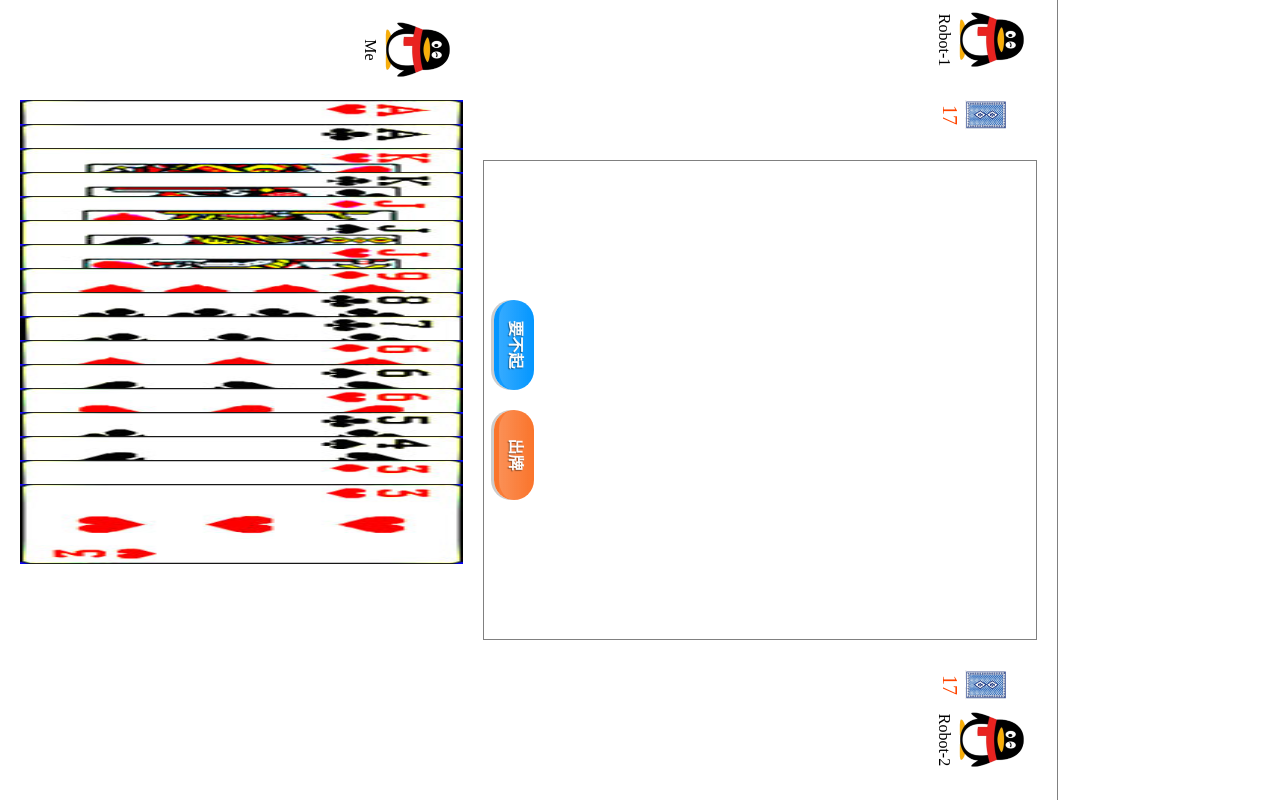
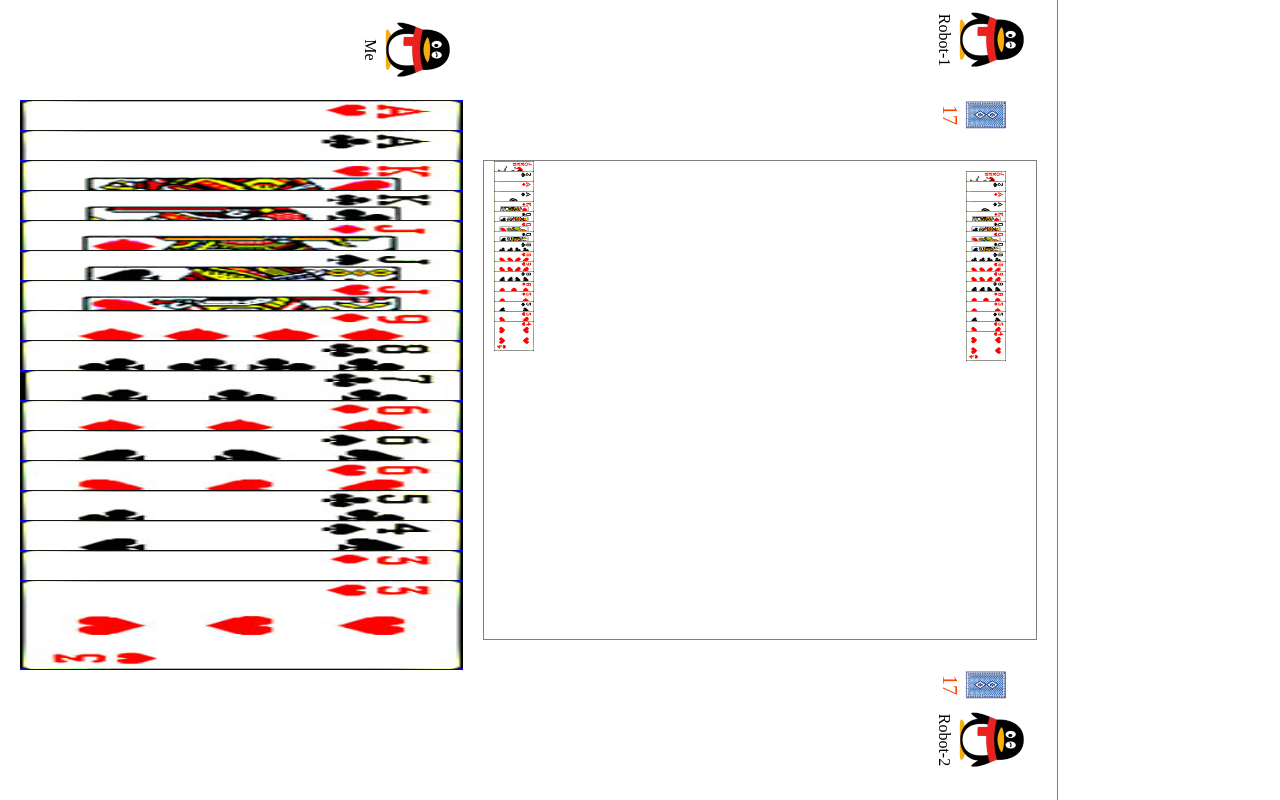
Before and after one commit to reidchan/ts-landlords, a Vue app in the folder frontend/: page /room in a window 1280 px wide. Built offline with nearby package versions, Linux system fonts and the light colour scheme.

Commit message:
feat: 出牌展示

```diff
--- a/frontend/public/index.html
+++ b/frontend/public/index.html
@@ -3,7 +3,7 @@
   <head>
     <meta charset="utf-8">
     <meta http-equiv="X-UA-Compatible" content="IE=edge">
-    <meta name="viewport" content="width=device-width,initial-scale=1.0">
+    <meta name="viewport" content="width=device-width,initial-scale=1.0,user-scalable=no">
     <link rel="icon" href="<%= BASE_URL %>favicon.ico">
     <title>frontend</title>
   </head>
--- a/frontend/src/views/Room/index.less
+++ b/frontend/src/views/Room/index.less
@@ -91,6 +91,48 @@
           margin: 0 10px;
         }
       }
+
+      .card-box {
+        display: flex;
+        height: 100%;
+        justify-content: center;
+        .card {
+          position: relative;
+          width: 30px;
+          height: 100%;
+          .poker-card {
+            position: absolute;
+            top: 0;
+            width: 30px;
+            height: 100%;
+          }
+        }
+      }
+
+      .me-cards {
+        position: absolute;
+        bottom: 10px;
+        width: auto;
+        height: 40px;
+      }
+
+      .p1-cards {
+        position: absolute;
+        left: 10px;
+        top: 30px;
+        height: 40px;
+        display: flex;
+        justify-content: center;
+      }
+
+      .p2-cards {
+        position: absolute;
+        right: 10px;
+        top: 30px;;
+        height: 40px;
+        display: flex;
+        justify-content: center;
+      }
     }
     .p2 {
       flex: 1;
@@ -124,7 +166,7 @@
       height: 100%;
       .card {
         position: relative;
-        width: 80px;
+        width: 90px;
         height: 100%;
         .poker-card {
           position: absolute;
--- a/frontend/src/views/Room/index.ts
+++ b/frontend/src/views/Room/index.ts
@@ -16,7 +16,7 @@ export default class Room extends Vue {
   public playerMe: Player | undefined;
   public player1: Player | undefined;
   public player2: Player | undefined;
-  public showPlayCard: boolean = true;
+  public showPlayCard: boolean = false;
   public showCallLandlord: boolean = false;
 
   public data() {
@@ -24,7 +24,7 @@ export default class Room extends Vue {
       playerMe: undefined,
       player1:  undefined,
       player2:  undefined,
-      showPlayCard: true,
+      showPlayCard: false,
       showCallLandlord: false
     };
   }
@@ -81,9 +81,23 @@ export default class Room extends Vue {
     this.player2 = players[1];
     this.playerMe = players[2];
 
-    this.playerMe.cards.map((card: PokerCard, index: number) =>  {
+    this.playerMe.cards = this.playerMe.cards.map((card: PokerCard, index: number) =>  {
       card.style  = {
-        left: `-${(70 * index)}%`
+        left: `-${60 * index}px`
+      };
+      return card;
+    });
+
+    this.player1.cards.map((card: PokerCard, index: number) =>  {
+      card.style  = {
+        left: `-${20 * index}px`
+      };
+      return card;
+    });
+
+    this.player2.cards.map((card: PokerCard, index: number) =>  {
+      card.style  = {
+        right: `-${20 * index}px`
       };
       return card;
     });
--- a/frontend/src/views/Room/index.vue
+++ b/frontend/src/views/Room/index.vue
@@ -16,8 +16,9 @@
         </div>
         <div class="empty"></div>
       </div>
+
+      <!-- 展示区 -->
       <div class="show">
-
         <div class="operation">
           <div class="play-card" v-if="showPlayCard">
             <button class="operation-button blue">要不起</button>
@@ -29,7 +30,39 @@
             <button class="operation-button blue">不抢</button>
           </div>
         </div>
+
+       <!-- 自己出牌的展示区 -->
+        <div class="me-cards">
+          <div class="card-box">
+            <div class="card" v-for="(card, index) of player1.cards" :key="index">
+              <Card :card="card" :style="card.style"/>
+            </div>
+          </div>
+        </div>
+        <!-- # 自己出牌的展示区 -->
+
+        <!-- p1出牌的展示区 -->
+        <div class="p1-cards">
+          <div class="card-box">
+            <div class="card" v-for="(card, index) of player1.cards" :key="index">
+              <Card :card="card" :style="card.style"/>
+            </div>
+          </div>
+        </div>
+        <!-- # p1出牌的展示区 -->
+
+        <!-- p2出牌的展示区 -->
+        <!-- <div class="p2-cards">
+          <div class="card-box">
+            <div class="card" v-for="(card, index) of player2.cards" :key="index">
+              <Card :card="card" :style="card.style"/>
+            </div>
+          </div>
+        </div> -->
+        <!-- # p2出牌的展示区 -->
       </div>
+      <!-- # 展示区 -->
+
       <div class="p2">
         <div class="empty"></div>
         <div class="card">
```
